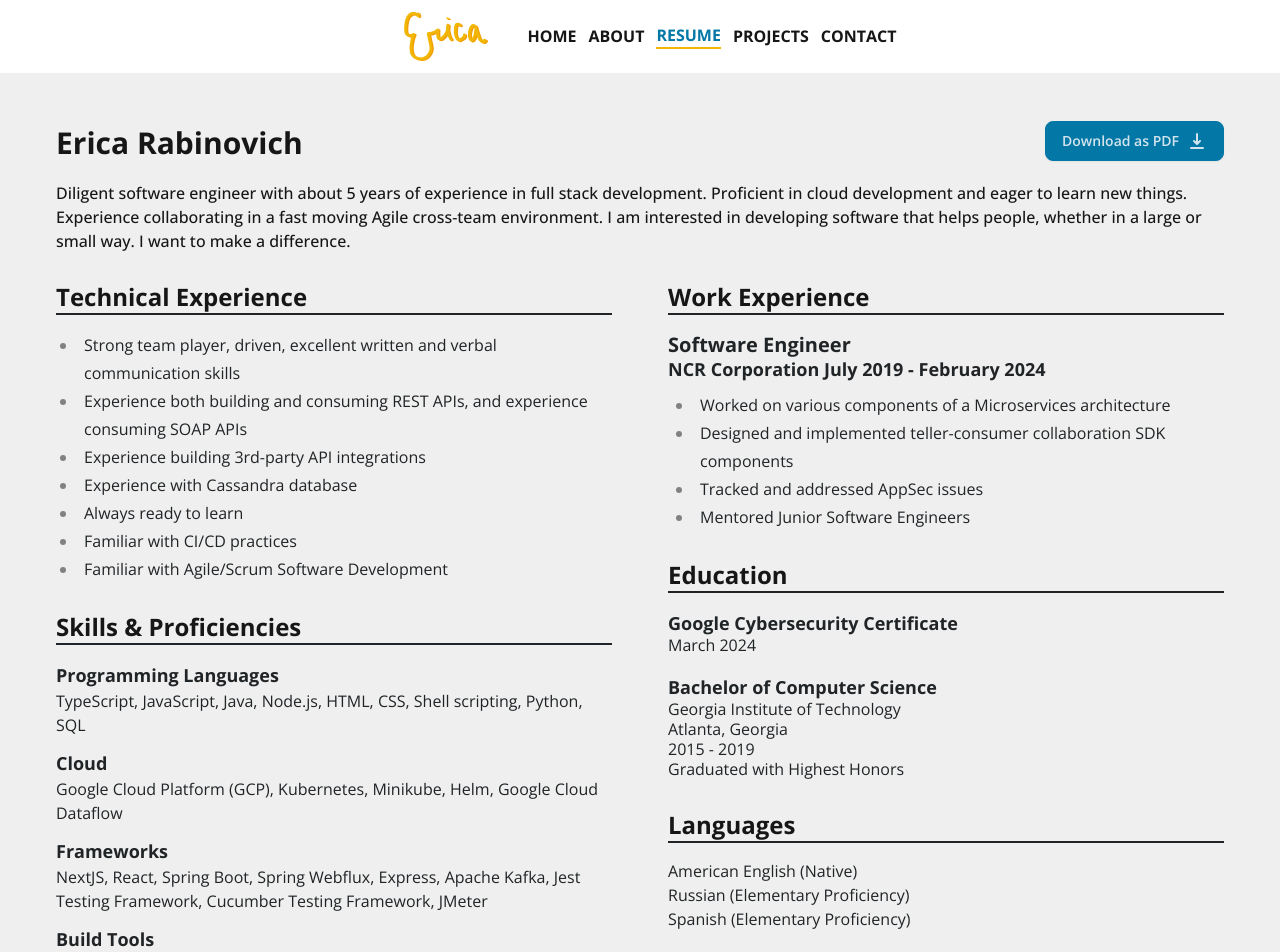
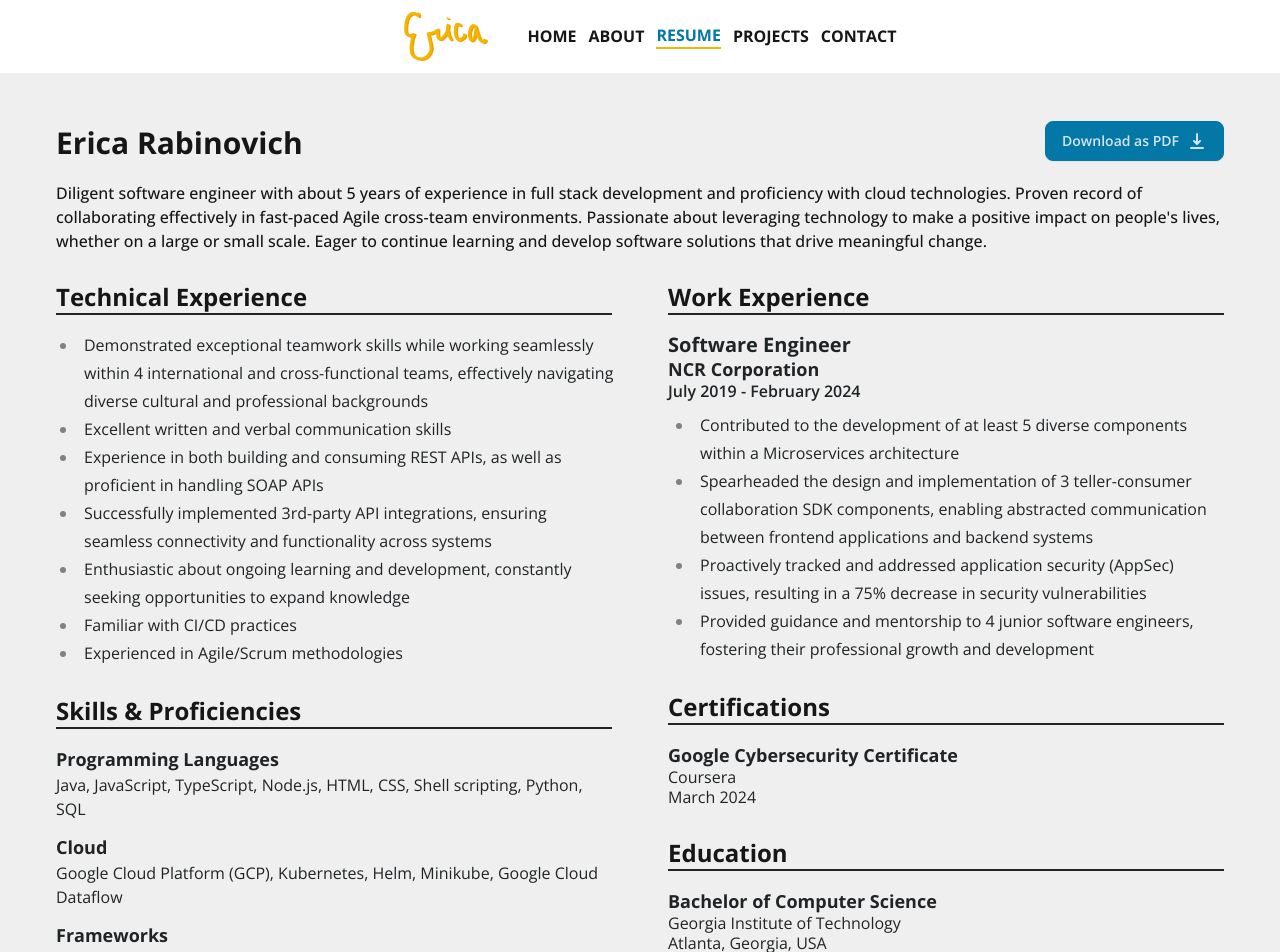
Before and after one commit to erabinovich3/personal-website, a Next.js app: page /resume in a window 1280 px wide. Shown: the top 952 px of the page. Built offline with nearby package versions, Linux system fonts and the light colour scheme.

Commit message:
updating resume

```diff
--- a/src/app/(not-home-pages)/resume/page.tsx
+++ b/src/app/(not-home-pages)/resume/page.tsx
@@ -25,11 +25,12 @@ const ResumePage = () => {
             </div>
             <p className="mb-7 font-medium">
                 Diligent software engineer with about 5 years of experience in
-                full stack development. Proficient in cloud development and
-                eager to learn new things. Experience collaborating in a fast
-                moving Agile cross-team environment. I am interested in
-                developing software that helps people, whether in a large or
-                small way. I want to make a difference.
+                full stack development and proficiency with cloud technologies.
+                Proven record of collaborating effectively in fast-paced Agile
+                cross-team environments. Passionate about leveraging technology
+                to make a positive impact on people&apos;s lives, whether on a
+                large or small scale. Eager to continue learning and develop
+                software solutions that drive meaningful change.
             </p>
             <div className="grid grid-cols-1 lg:grid-cols-2 gap-7 lg:gap-14">
                 <div className="flex flex-col gap-7">
@@ -39,37 +40,47 @@ const ResumePage = () => {
                     >
                         <ul>
                             <li>
-                                Strong team player, driven, excellent written
-                                and verbal communication skills
+                                Demonstrated exceptional teamwork skills while
+                                working seamlessly within 4 international and
+                                cross-functional teams, effectively navigating
+                                diverse cultural and professional backgrounds
                             </li>
                             <li>
-                                Experience both building and consuming REST
-                                APIs, and experience consuming SOAP APIs
+                                Excellent written and verbal communication
+                                skills
                             </li>
                             <li>
-                                Experience building 3rd-party API integrations
+                                Experience in both building and consuming REST
+                                APIs, as well as proficient in handling SOAP
+                                APIs
                             </li>
-                            <li>Experience with Cassandra database</li>
-                            <li>Always ready to learn</li>
+                            <li>
+                                Successfully implemented 3rd-party API
+                                integrations, ensuring seamless connectivity and
+                                functionality across systems
+                            </li>
+                            <li>
+                                Enthusiastic about ongoing learning and
+                                development, constantly seeking opportunities to
+                                expand knowledge
+                            </li>
                             <li>Familiar with CI/CD practices</li>
-                            <li>
-                                Familiar with Agile/Scrum Software Development
-                            </li>
+                            <li>Experienced in Agile/Scrum methodologies</li>
                         </ul>
                     </ResumeSection>
                     <ResumeSection title="Skills & Proficiencies">
                         <ResumeBlock title="Programming Languages">
-                            TypeScript, JavaScript, Java, Node.js, HTML, CSS,
+                            Java, JavaScript, TypeScript, Node.js, HTML, CSS,
                             Shell scripting, Python, SQL
                         </ResumeBlock>
                         <ResumeBlock title="Cloud">
-                            Google Cloud Platform (GCP), Kubernetes, Minikube,
-                            Helm, Google Cloud Dataflow
+                            Google Cloud Platform (GCP), Kubernetes, Helm,
+                            Minikube, Google Cloud Dataflow
                         </ResumeBlock>
                         <ResumeBlock title="Frameworks">
-                            NextJS, React, Spring Boot, Spring Webflux, Express,
-                            Apache Kafka, Jest Testing Framework, Cucumber
-                            Testing Framework, JMeter
+                            Java Spring Boot, Java Spring Webflux, React,
+                            Next.js, Express, Apache Kafka, Jest Testing
+                            Framework, Cucumber Testing Framework, JMeter
                         </ResumeBlock>
                         <ResumeBlock title="Build Tools">
                             Maven, Docker, Jenkins
@@ -77,11 +88,11 @@ const ResumePage = () => {
                         <ResumeBlock title="Version Control">
                             Git, GitHub, Artifactory
                         </ResumeBlock>
-                        <ResumeBlock title="Operating System">
+                        <ResumeBlock title="Operating Systems">
                             Windows, Linux
                         </ResumeBlock>
                         <ResumeBlock title="Security">
-                            Sonar, AquaSec, WhiteSource (MEND), Wireshark
+                            SonarQube, AquaSec, WhiteSource (MEND), Wireshark
                         </ResumeBlock>
                     </ResumeSection>
                 </div>
@@ -89,32 +100,49 @@ const ResumePage = () => {
                     <ResumeSection title="Work Experience">
                         <WorkExpBlock
                             title="Software Engineer"
-                            subtitle="NCR Corporation July 2019 - February 2024"
+                            subtitle="NCR Corporation"
+                            dates="July 2019 - February 2024"
                             className="prose prose-li:m-0"
                         >
                             <ul>
                                 <li>
-                                    Worked on various components of a
-                                    Microservices architecture
+                                    Contributed to the development of at least 5
+                                    diverse components within a Microservices
+                                    architecture
                                 </li>
                                 <li>
-                                    Designed and implemented teller-consumer
-                                    collaboration SDK components
+                                    Spearheaded the design and implementation of
+                                    3 teller-consumer collaboration SDK
+                                    components, enabling abstracted
+                                    communication between frontend applications
+                                    and backend systems
                                 </li>
-                                <li>Tracked and addressed AppSec issues</li>
-                                <li>Mentored Junior Software Engineers</li>
+                                <li>
+                                    Proactively tracked and addressed
+                                    application security (AppSec) issues,
+                                    resulting in a 75% decrease in security
+                                    vulnerabilities
+                                </li>
+                                <li>
+                                    Provided guidance and mentorship to 4 junior
+                                    software engineers, fostering their
+                                    professional growth and development
+                                </li>
                             </ul>
                         </WorkExpBlock>
                     </ResumeSection>
-                    <ResumeSection title="Education" className="gap-4">
+                    <ResumeSection title="Certifications">
                         <ResumeBlock title="Google Cybersecurity Certificate">
-                            <h4 className="-mt-1">March 2024</h4>
+                            <p className="-mt-1">Coursera</p>
+                            <p className="-mt-1">March 2024</p>
                         </ResumeBlock>
+                    </ResumeSection>
+                    <ResumeSection title="Education">
                         <ResumeBlock title="Bachelor of Computer Science">
                             <p className="-mt-1">
                                 Georgia Institute of Technology
                             </p>
-                            <p className="-mt-1">Atlanta, Georgia</p>
+                            <p className="-mt-1">Atlanta, Georgia, USA</p>
                             <p className="-mt-1">2015 - 2019</p>
                             <p className="-mt-1">
                                 Graduated with Highest Honors
--- a/src/components/resume/WorkExpBlock.tsx
+++ b/src/components/resume/WorkExpBlock.tsx
@@ -4,19 +4,22 @@ interface WorkExpBlockProps {
     children: React.ReactNode;
     title: string;
     subtitle: string;
+    dates: string;
     className?: string;
 }
 
 const WorkExpBlock = ({
     title,
     subtitle,
+    dates,
     children,
     className,
 }: WorkExpBlockProps) => {
     return (
         <div>
             <h3 className="font-bold text-xl">{title}</h3>
-            <h4 className="font-bold text-lg -mt-1 mb-2">{subtitle}</h4>
+            <h4 className="font-bold text-lg -mt-1">{subtitle}</h4>
+            <h4 className="font-semibold -mt-1 mb-2">{dates}</h4>
             <div className={`text-neutral ${className}`}>{children}</div>
         </div>
     );
```
Also changed, not shown: 1 other file (tests, documents, lock files or other folders).
